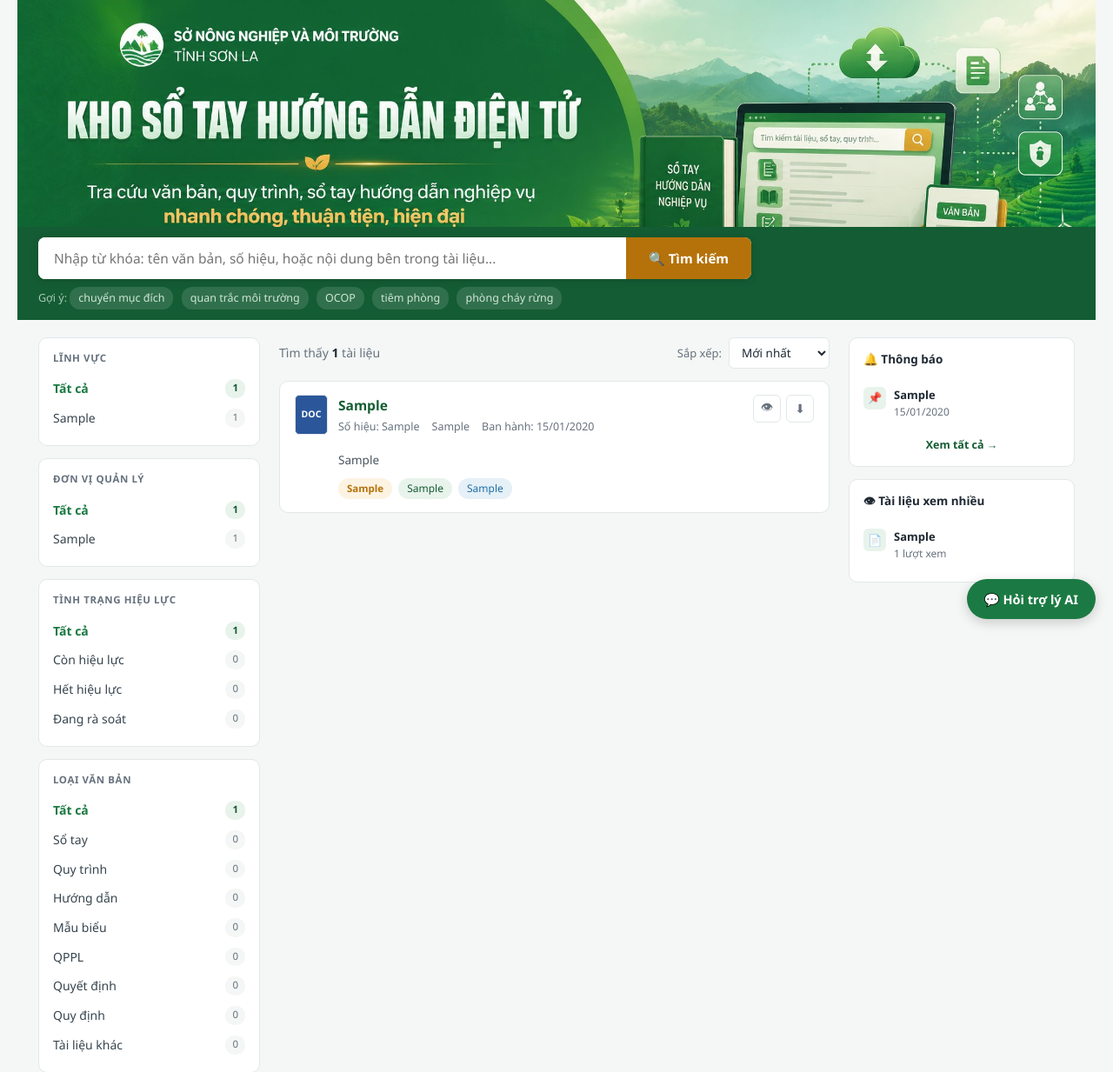
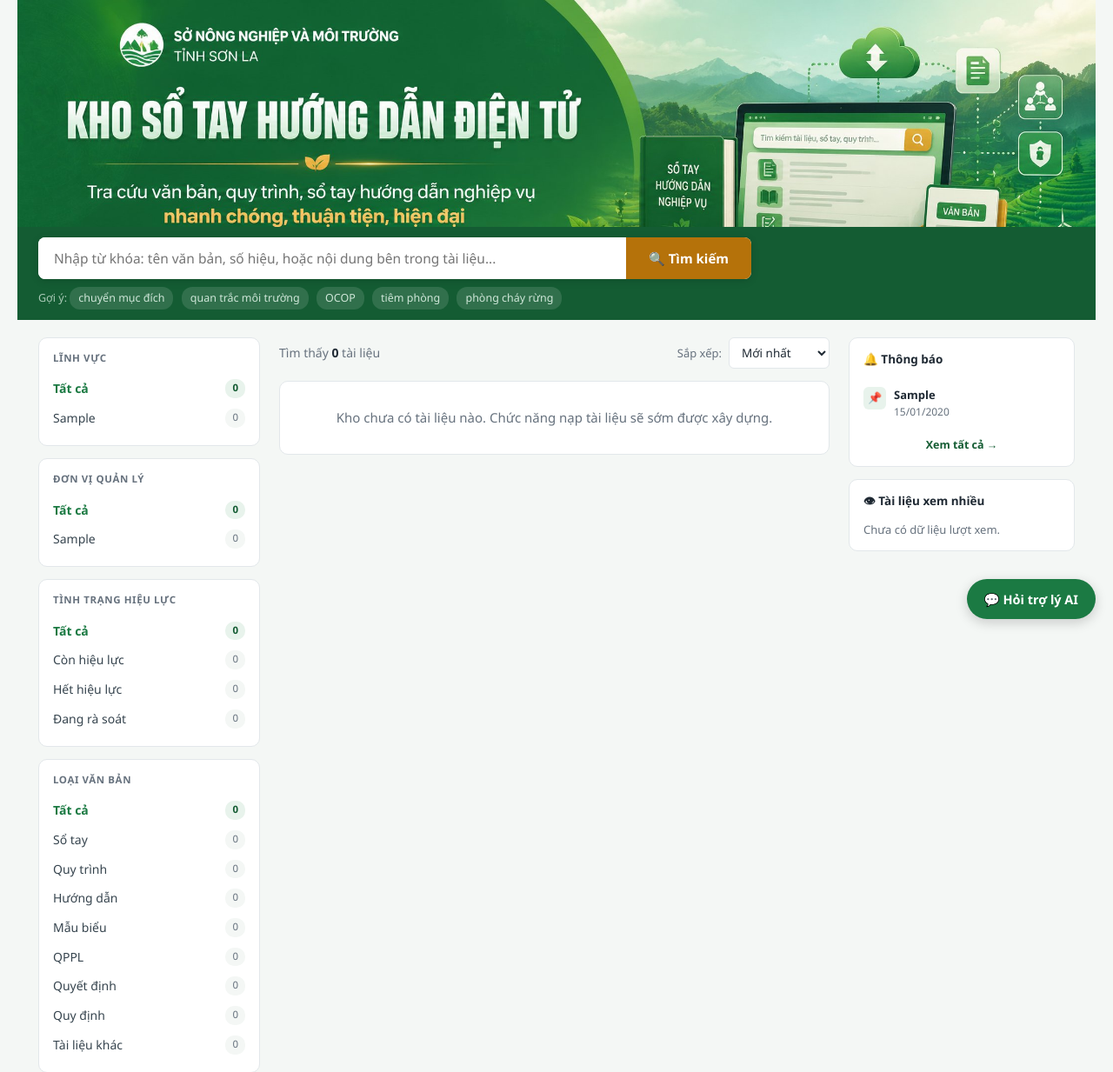
Before and after one commit to trungnguyensonla-afk/khosotay, a Flask app: page / in a window 1280 px wide. Shown: the part 68-1301 px from the top of the page at 87% size. Run offline with Flask 3, Linux system fonts and the light colour scheme; tables that the repository leaves empty hold one stand-in row (values such as "Sample post"); parts of the project's set-up code (start-up, migrations or seed data) failed here and were passed over.

Commit message:
Them chuc nang xoa mem (an) tai lieu khoi tra cuu cong khai
Chua co cach xoa 1 tai lieu nao ca - chi xoa duoc tung file dinh kem.
Them cot da_an: bien tap/admin an tai lieu o trang chi tiet, tai lieu
bien mat khoi trang chu/tim kiem cong khai va tra 404 neu truy cap
truc tiep, nhung van con nguyen trong DB + file goc de khoi phuc lai
bat ky luc nao (nut 'Kh\u1ed3i ph\u1ee5c' thay 'An tai lieu'). Bien tap xem
lai danh sach da an qua link 'Xem tai lieu da an' o trang chu (?chi_an=1).

```diff
--- a/app/main/routes.py
+++ b/app/main/routes.py
@@ -97,7 +97,15 @@
     den_ngay = request.args.get("den_ngay", "").strip()
     sap_xep = request.args.get("sort", "new")
 
-    truy_van = TaiLieu.query
+    # Chỉ biên tập/admin mới bật được chế độ xem tài liệu đã ẩn (để tìm và khôi phục) -
+    # người dùng công khai luôn chỉ thấy tài liệu chưa ẩn.
+    xem_an = (
+        request.args.get("chi_an") == "1"
+        and current_user.is_authenticated
+        and current_user.la_bien_tap()
+    )
+
+    truy_van = TaiLieu.query.filter(TaiLieu.da_an.is_(xem_an))
     truy_van_tsv = None
 
     if tu_khoa:
@@ -154,15 +162,16 @@
         for tl in ket_qua
     ]
 
-    tong_so_tai_lieu = TaiLieu.query.count()
-    dem_linh_vuc = dict(db.session.query(TaiLieu.linh_vuc_id, func.count(TaiLieu.id)).group_by(TaiLieu.linh_vuc_id).all())
-    dem_don_vi = dict(db.session.query(TaiLieu.don_vi_id, func.count(TaiLieu.id)).group_by(TaiLieu.don_vi_id).all())
-    dem_tinh_trang = dict(db.session.query(TaiLieu.tinh_trang, func.count(TaiLieu.id)).group_by(TaiLieu.tinh_trang).all())
-    dem_loai_van_ban = dict(db.session.query(TaiLieu.loai_van_ban, func.count(TaiLieu.id)).group_by(TaiLieu.loai_van_ban).all())
+    tong_so_tai_lieu = TaiLieu.query.filter(TaiLieu.da_an.is_(False)).count()
+    dem_linh_vuc = dict(db.session.query(TaiLieu.linh_vuc_id, func.count(TaiLieu.id)).filter(TaiLieu.da_an.is_(False)).group_by(TaiLieu.linh_vuc_id).all())
+    dem_don_vi = dict(db.session.query(TaiLieu.don_vi_id, func.count(TaiLieu.id)).filter(TaiLieu.da_an.is_(False)).group_by(TaiLieu.don_vi_id).all())
+    dem_tinh_trang = dict(db.session.query(TaiLieu.tinh_trang, func.count(TaiLieu.id)).filter(TaiLieu.da_an.is_(False)).group_by(TaiLieu.tinh_trang).all())
+    dem_loai_van_ban = dict(db.session.query(TaiLieu.loai_van_ban, func.count(TaiLieu.id)).filter(TaiLieu.da_an.is_(False)).group_by(TaiLieu.loai_van_ban).all())
 
     thong_bao_moi_nhat = ThongBao.query.order_by(ThongBao.ngay_dang.desc()).limit(3).all()
     tai_lieu_xem_nhieu = (
-        TaiLieu.query.filter(TaiLieu.luot_xem > 0).order_by(TaiLieu.luot_xem.desc()).limit(3).all()
+        TaiLieu.query.filter(TaiLieu.luot_xem > 0, TaiLieu.da_an.is_(False))
+        .order_by(TaiLieu.luot_xem.desc()).limit(3).all()
     )
 
     return render_template(
@@ -181,6 +190,7 @@
         dem_loai_van_ban=dem_loai_van_ban,
         thong_bao_moi_nhat=thong_bao_moi_nhat,
         tai_lieu_xem_nhieu=tai_lieu_xem_nhieu,
+        xem_an=xem_an,
         bo_loc={
             "q": tu_khoa,
             "linh_vuc": linh_vuc_id,
@@ -401,6 +411,11 @@
 def chi_tiet_tai_lieu(tai_lieu_id):
     tl = TaiLieu.query.get_or_404(tai_lieu_id)
 
+    # Tài liệu đã ẩn (xóa mềm) - chỉ biên tập/admin xem được (để kiểm tra trước khi khôi phục),
+    # người dùng công khai coi như không tồn tại.
+    if tl.da_an and not (current_user.is_authenticated and current_user.la_bien_tap()):
+        abort(404)
+
     # Cập nhật kiểu SQL "luot_xem = luot_xem + 1" (không đọc-rồi-ghi bằng Python) để tránh
     # mất lượt đếm khi nhiều người xem cùng lúc ghi đè giá trị cũ lên nhau.
     tl.luot_xem = TaiLieu.luot_xem + 1
@@ -481,6 +496,25 @@
         loai_van_ban_lua_chon=LOAI_VAN_BAN_LUA_CHON,
         tinh_trang_lua_chon=DANH_SACH_TINH_TRANG,
     )
+
+
+@main_bp.route("/tai-lieu/<int:tai_lieu_id>/an", methods=["POST"])
+@login_required
+def an_tai_lieu(tai_lieu_id):
+    """Xóa mềm: bật/tắt ẩn tài liệu khỏi trang chủ/tìm kiếm công khai. Không xóa dữ liệu -
+    biên tập/admin khôi phục lại được bất kỳ lúc nào."""
+    if not current_user.la_bien_tap():
+        abort(403)
+
+    tl = TaiLieu.query.get_or_404(tai_lieu_id)
+    tl.da_an = not tl.da_an
+    db.session.commit()
+
+    if tl.da_an:
+        flash(f'Đã ẩn tài liệu "{tl.tieu_de}" khỏi trang chủ và tìm kiếm công khai - có thể khôi phục lại bất kỳ lúc nào.', "thanh_cong")
+    else:
+        flash(f'Đã khôi phục tài liệu "{tl.tieu_de}", hiển thị lại công khai.', "thanh_cong")
+    return redirect(url_for("main.chi_tiet_tai_lieu", tai_lieu_id=tl.id))
 
 
 @main_bp.route("/tai-lieu/<int:tai_lieu_id>/them-file", methods=["POST"])
--- a/app/models.py
+++ b/app/models.py
@@ -105,6 +105,9 @@
     trang_thai_xu_ly = db.Column(db.String(20), nullable=False, default="hoan_thanh")
     # Tăng mỗi khi có người mở trang chi tiết - phục vụ mục "Tài liệu xem nhiều" ở trang chủ
     luot_xem = db.Column(db.Integer, nullable=False, default=0)
+    # Xóa mềm: ẩn khỏi trang chủ/tìm kiếm công khai nhưng vẫn giữ nguyên trong DB + file gốc,
+    # biên tập/admin khôi phục lại được bất kỳ lúc nào (khác xóa hẳn - không có route xóa hẳn).
+    da_an = db.Column(db.Boolean, nullable=False, default=False)
 
     # Cột tìm kiếm toàn văn (mục 4.3) - PostgreSQL tự tính lại mỗi khi tieu_de/so_hieu/
     # noi_dung_text thay đổi, không cần code Python cập nhật. Dùng config 'simple' (không
--- a/app/templates/chi_tiet_tai_lieu.html
+++ b/app/templates/chi_tiet_tai_lieu.html
@@ -23,11 +23,15 @@
                 <a href="{{ url_for('main.sua_tai_lieu', tai_lieu_id=tl.id) }}">
                     <button class="nut-chinh" type="button" style="width:auto;padding:10px 22px;background:#fff;color:var(--green-dark);border:1px solid var(--green)">✏ Sửa thông tin</button>
                 </a>
+                <form method="POST" action="{{ url_for('main.an_tai_lieu', tai_lieu_id=tl.id) }}" onsubmit="return confirm('{{ 'Khôi phục tài liệu này, hiển thị lại công khai?' if tl.da_an else 'Ẩn tài liệu này khỏi trang chủ và tìm kiếm công khai? Có thể khôi phục lại sau.' }}');">
+                    <button class="nut-chinh" type="submit" style="width:auto;padding:10px 22px;background:#fff;color:var(--red);border:1px solid var(--red)">{{ '↩ Khôi phục' if tl.da_an else '🚫 Ẩn tài liệu' }}</button>
+                </form>
                 {% endif %}
             </div>
         </div>
 
         <div class="tags" style="margin-top:14px;padding-left:0">
+            {% if tl.da_an %}<span class="badge expired">🚫 Đã ẩn khỏi tra cứu công khai</span>{% endif %}
             <span class="badge {{ status_class }}">{{ tl.tinh_trang or 'Chưa xác định' }}</span>
             {% if tl.trang_thai_xu_ly == 'dang_xu_ly' %}<span class="badge review">⏳ Đang OCR</span>{% endif %}
             {% if tl.trang_thai_xu_ly == 'loi' %}<span class="badge expired">⚠ Lỗi xử lý nội dung</span>{% endif %}
--- a/app/templates/trang_chu.html
+++ b/app/templates/trang_chu.html
@@ -34,6 +34,9 @@
     <aside class="sidebar">
         {% if current_user.is_authenticated and current_user.la_bien_tap() %}
         <a href="{{ url_for('main.nap_tai_lieu') }}"><button class="btn-upload" type="button">➕ Nạp tài liệu mới</button></a>
+        <a href="{{ url_for('main.trang_chu', chi_an=0 if xem_an else 1) }}" style="display:block;text-align:center;font-size:12.5px;color:var(--muted);margin-top:6px">
+            {{ '← Về danh sách công khai' if xem_an else '🚫 Xem tài liệu đã ẩn' }}
+        </a>
         {% endif %}
 
         <div class="facet">
@@ -132,6 +135,11 @@
     </aside>
 
     <main class="results">
+        {% if xem_an %}
+        <div class="doc" style="background:var(--red-bg);color:var(--red);text-align:center;padding:10px;margin-bottom:14px">
+            🚫 Đang xem danh sách tài liệu <b>đã ẩn</b> khỏi tra cứu công khai - chỉ biên tập/admin nhìn thấy trang này.
+        </div>
+        {% endif %}
         <div class="bar">
             <div class="count">Tìm thấy <b>{{ tong_so_ket_qua }}</b> tài liệu</div>
             <div class="tools">
```
Also changed, not shown: migrations/versions/58119c967811_them_cot_da_an_xoa_mem_tai_lieu.py (added, +32 -0 lines).
